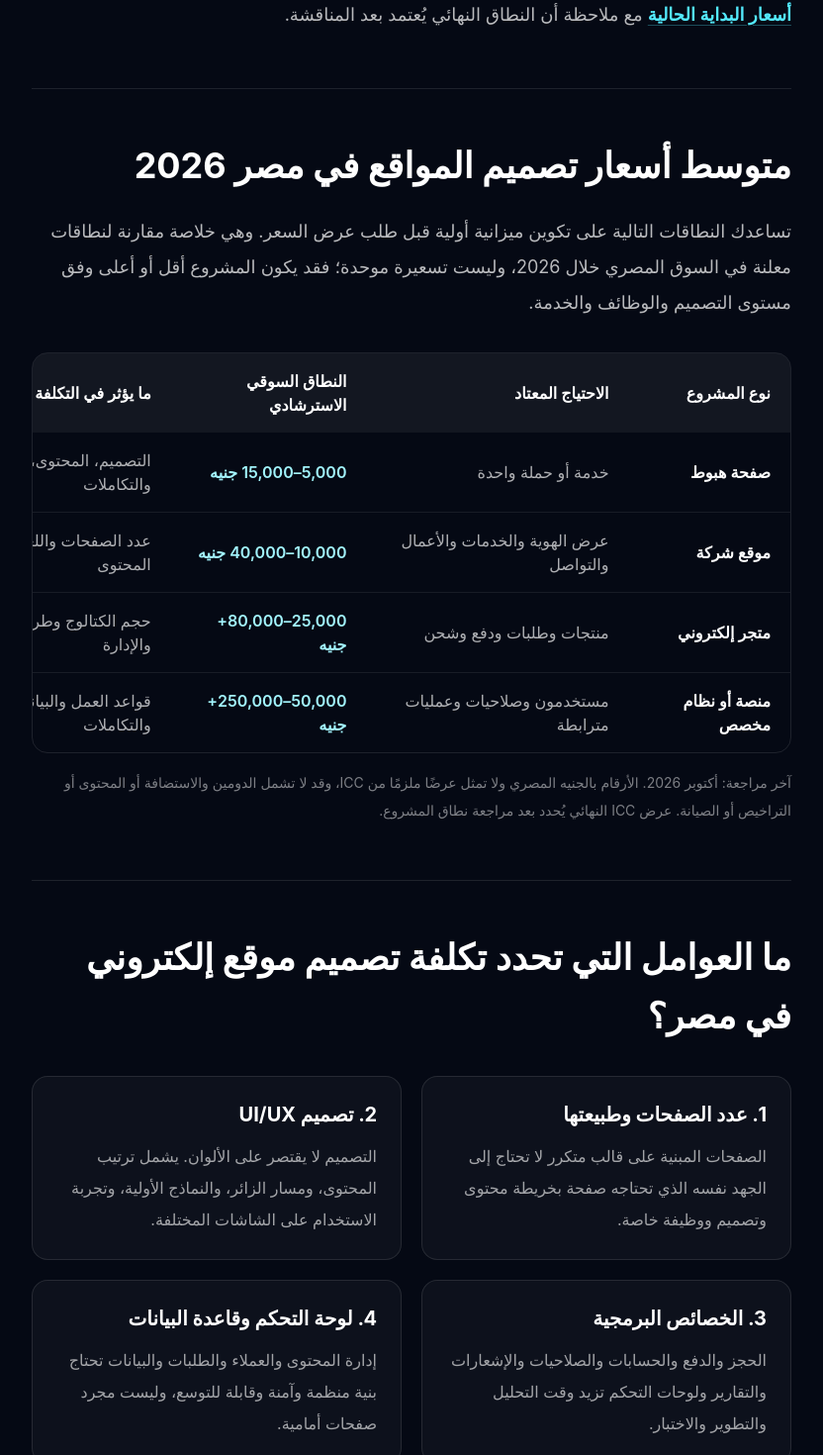
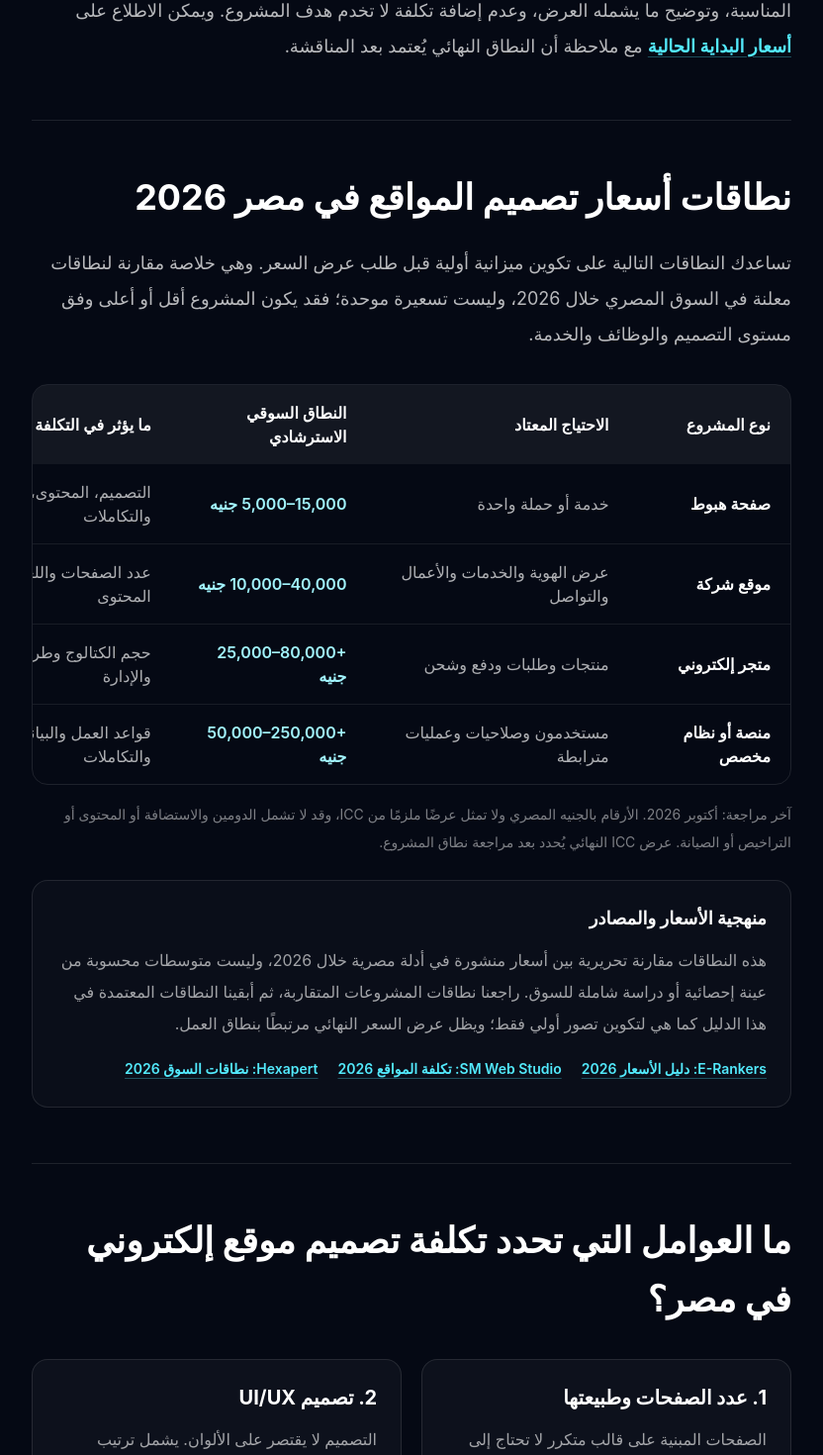
Before and after one commit to RahmaMory/ICC-Landing-page, a React (Vite) app: page /ar/blog/website-design-cost-egypt in a window 1280 px wide. Shown: the part 1866-3336 px from the top of the page at 99% size, without its empty margins (392-1224 px from the left). Built offline with nearby package versions, Linux system fonts and the light colour scheme.

Commit message:
Polish ICC blog pricing guide

```diff
--- a/src/data/routeMetadata.json
+++ b/src/data/routeMetadata.json
@@ -70,7 +70,7 @@
     "ogType": "article",
     "publishedTime": "2026-10-24",
     "modifiedTime": "2026-10-25",
-    "lastModified": "2026-10-24",
+    "lastModified": "2026-10-25",
     "sitemapPriority": "0.9"
   }
 }
--- a/src/pages/WebsiteDesignCostArticle.tsx
+++ b/src/pages/WebsiteDesignCostArticle.tsx
@@ -106,6 +106,32 @@ const articleStructuredData = {
 const sectionClass = "scroll-mt-28 border-t border-white/10 pt-12"
 const headingClass = "text-3xl font-bold leading-relaxed text-white sm:text-4xl"
 const paragraphClass = "mt-5 text-lg leading-9 text-white/72"
+const pricingRanges = [
+  {
+    type: "صفحة هبوط",
+    typicalNeed: "خدمة أو حملة واحدة",
+    price: "5,000–15,000",
+    factors: "التصميم، المحتوى، النماذج والتكاملات",
+  },
+  {
+    type: "موقع شركة",
+    typicalNeed: "عرض الهوية والخدمات والأعمال والتواصل",
+    price: "10,000–40,000",
+    factors: "عدد الصفحات واللغات وإدارة المحتوى",
+  },
+  {
+    type: "متجر إلكتروني",
+    typicalNeed: "منتجات وطلبات ودفع وشحن",
+    price: "25,000–80,000+",
+    factors: "حجم الكتالوج وطرق الدفع والشحن والإدارة",
+  },
+  {
+    type: "منصة أو نظام مخصص",
+    typicalNeed: "مستخدمون وصلاحيات وعمليات مترابطة",
+    price: "50,000–250,000+",
+    factors: "قواعد العمل والبيانات والتقارير والتكاملات",
+  },
+] as const
 
 export default function WebsiteDesignCostArticle() {
   return (
@@ -178,7 +204,7 @@ export default function WebsiteDesignCostArticle() {
                 <h2 id="quick-answer-title" className="text-2xl font-bold text-cyan-200">الإجابة المختصرة</h2>
                 <ul className="mt-5 space-y-4 text-base leading-8 text-white/75">
                   <li className="flex gap-3"><CheckCircle2 className="mt-1 h-5 w-5 shrink-0 text-cyan-300" aria-hidden="true" />تبدأ صفحة الهبوط في السوق غالبًا من نحو 5,000 جنيه، بينما تبدأ المواقع والأنظمة الأكبر من نطاقات أعلى.</li>
-                  <li className="flex gap-3"><CheckCircle2 className="mt-1 h-5 w-5 shrink-0 text-cyan-300" aria-hidden="true" />الأرقام المنشورة هنا متوسطات سوقية استرشادية، وليست عرض سعر ثابتًا من ICC.</li>
+                  <li className="flex gap-3"><CheckCircle2 className="mt-1 h-5 w-5 shrink-0 text-cyan-300" aria-hidden="true" />الأرقام المنشورة هنا مقارنات سوقية استرشادية، وليست عرض سعر ثابتًا من ICC أو متوسطًا إحصائيًا للسوق.</li>
                   <li className="flex gap-3"><CheckCircle2 className="mt-1 h-5 w-5 shrink-0 text-cyan-300" aria-hidden="true" />قد يبدأ الموقع البسيط من 7 إلى 10 أيام عمل.</li>
                   <li className="flex gap-3"><CheckCircle2 className="mt-1 h-5 w-5 shrink-0 text-cyan-300" aria-hidden="true" />المواقع متعددة الصفحات أو ذات الوظائف البرمجية تستغرق غالبًا من أسبوعين إلى ثلاثة أسابيع.</li>
                   <li className="flex gap-3"><CheckCircle2 className="mt-1 h-5 w-5 shrink-0 text-cyan-300" aria-hidden="true" />الأنظمة الأكثر تعقيدًا تحتاج إلى مراحل ومدة أطول.</li>
@@ -204,35 +230,84 @@ export default function WebsiteDesignCostArticle() {
             </section>
 
             <section id="website-types" className={sectionClass}>
-              <h2 className={headingClass}>متوسط أسعار تصميم المواقع في مصر 2026</h2>
+              <h2 className={headingClass}>نطاقات أسعار تصميم المواقع في مصر 2026</h2>
               <p className={paragraphClass}>
                 تساعدك النطاقات التالية على تكوين ميزانية أولية قبل طلب عرض السعر.
                 وهي خلاصة مقارنة لنطاقات معلنة في السوق المصري خلال 2026، وليست تسعيرة
                 موحدة؛ فقد يكون المشروع أقل أو أعلى وفق مستوى التصميم والوظائف والخدمة.
               </p>
-              <div className="mt-8 overflow-x-auto rounded-2xl border border-white/10">
+              <div className="mt-8 hidden overflow-x-auto rounded-2xl border border-white/10 md:block">
                 <table className="w-full min-w-[56rem] border-collapse text-right">
+                  <caption className="sr-only">نطاقات الأسعار الاسترشادية حسب نوع المشروع</caption>
                   <thead className="bg-white/[0.06] text-white">
                     <tr>
-                      <th className="px-5 py-4 font-semibold">نوع المشروع</th>
-                      <th className="px-5 py-4 font-semibold">الاحتياج المعتاد</th>
-                      <th className="px-5 py-4 font-semibold">النطاق السوقي الاسترشادي</th>
-                      <th className="px-5 py-4 font-semibold">ما يؤثر في التكلفة</th>
+                      <th scope="col" className="px-5 py-4 font-semibold">نوع المشروع</th>
+                      <th scope="col" className="px-5 py-4 font-semibold">الاحتياج المعتاد</th>
+                      <th scope="col" className="px-5 py-4 font-semibold">النطاق السوقي الاسترشادي</th>
+                      <th scope="col" className="px-5 py-4 font-semibold">ما يؤثر في التكلفة</th>
                     </tr>
                   </thead>
                   <tbody className="divide-y divide-white/8 text-white/68">
-                    <tr><td className="px-5 py-4 font-semibold text-white">صفحة هبوط</td><td className="px-5 py-4">خدمة أو حملة واحدة</td><td className="px-5 py-4 font-semibold text-cyan-200">5,000–15,000 جنيه</td><td className="px-5 py-4">التصميم، المحتوى، النماذج والتكاملات</td></tr>
-                    <tr><td className="px-5 py-4 font-semibold text-white">موقع شركة</td><td className="px-5 py-4">عرض الهوية والخدمات والأعمال والتواصل</td><td className="px-5 py-4 font-semibold text-cyan-200">10,000–40,000 جنيه</td><td className="px-5 py-4">عدد الصفحات واللغات وإدارة المحتوى</td></tr>
-                    <tr><td className="px-5 py-4 font-semibold text-white">متجر إلكتروني</td><td className="px-5 py-4">منتجات وطلبات ودفع وشحن</td><td className="px-5 py-4 font-semibold text-cyan-200">25,000–80,000+ جنيه</td><td className="px-5 py-4">حجم الكتالوج وطرق الدفع والشحن والإدارة</td></tr>
-                    <tr><td className="px-5 py-4 font-semibold text-white">منصة أو نظام مخصص</td><td className="px-5 py-4">مستخدمون وصلاحيات وعمليات مترابطة</td><td className="px-5 py-4 font-semibold text-cyan-200">50,000–250,000+ جنيه</td><td className="px-5 py-4">قواعد العمل والبيانات والتقارير والتكاملات</td></tr>
+                    {pricingRanges.map((item) => (
+                      <tr key={item.type}>
+                        <th scope="row" className="px-5 py-4 font-semibold text-white">{item.type}</th>
+                        <td className="px-5 py-4">{item.typicalNeed}</td>
+                        <td className="px-5 py-4 font-semibold text-cyan-200"><bdi dir="ltr">{item.price}</bdi>{" "}جنيه</td>
+                        <td className="px-5 py-4">{item.factors}</td>
+                      </tr>
+                    ))}
                   </tbody>
                 </table>
+              </div>
+              <div className="mt-8 grid gap-4 md:hidden" aria-label="نطاقات الأسعار الاسترشادية حسب نوع المشروع">
+                {pricingRanges.map((item) => (
+                  <article key={item.type} className="rounded-2xl border border-white/10 bg-white/[0.035] p-5">
+                    <h3 className="text-xl font-bold text-white">{item.type}</h3>
+                    <p className="mt-2 text-lg font-semibold text-cyan-200"><bdi dir="ltr">{item.price}</bdi>{" "}جنيه</p>
+                    <dl className="mt-4 space-y-3 text-sm leading-7">
+                      <div>
+                        <dt className="font-semibold text-white/85">الاحتياج المعتاد</dt>
+                        <dd className="text-white/62">{item.typicalNeed}</dd>
+                      </div>
+                      <div>
+                        <dt className="font-semibold text-white/85">ما يؤثر في التكلفة</dt>
+                        <dd className="text-white/62">{item.factors}</dd>
+                      </div>
+                    </dl>
+                  </article>
+                ))}
               </div>
               <p className="mt-4 text-sm leading-7 text-white/48">
                 آخر مراجعة: أكتوبر 2026. الأرقام بالجنيه المصري ولا تمثل عرضًا ملزمًا
                 من ICC، وقد لا تشمل الدومين والاستضافة أو المحتوى أو التراخيص أو
                 الصيانة. عرض ICC النهائي يُحدد بعد مراجعة نطاق المشروع.
               </p>
+              <aside className="mt-6 rounded-2xl border border-white/10 bg-white/[0.025] p-5 sm:p-6" aria-labelledby="pricing-methodology-title">
+                <h3 id="pricing-methodology-title" className="text-lg font-bold text-white">منهجية الأسعار والمصادر</h3>
+                <p className="mt-3 leading-8 text-white/62">
+                  هذه النطاقات مقارنة تحريرية بين أسعار منشورة في أدلة مصرية خلال
+                  2026، وليست متوسطات محسوبة من عينة إحصائية أو دراسة شاملة للسوق.
+                  راجعنا نطاقات المشروعات المتقاربة، ثم أبقينا النطاقات المعتمدة في
+                  هذا الدليل كما هي لتكوين تصور أولي فقط؛ ويظل عرض السعر النهائي مرتبطًا بنطاق العمل.
+                </p>
+                <ul className="mt-4 flex flex-wrap gap-x-5 gap-y-2 text-sm leading-7">
+                  <li>
+                    <a href="https://www.e-rankers.com/ar/blog/website-cost-egypt-ar.html" target="_blank" rel="noopener noreferrer" className="font-semibold text-cyan-300 underline decoration-cyan-300/30 underline-offset-4 hover:text-cyan-200">
+                      E-Rankers: دليل الأسعار 2026<span className="sr-only"> (يفتح في نافذة جديدة)</span>
+                    </a>
+                  </li>
+                  <li>
+                    <a href="https://smweb.studio/ar/guides/website-cost-in-egypt" target="_blank" rel="noopener noreferrer" className="font-semibold text-cyan-300 underline decoration-cyan-300/30 underline-offset-4 hover:text-cyan-200">
+                      SM Web Studio: تكلفة المواقع 2026<span className="sr-only"> (يفتح في نافذة جديدة)</span>
+                    </a>
+                  </li>
+                  <li>
+                    <a href="https://hexapert.com/website-design-cost-egypt/" target="_blank" rel="noopener noreferrer" className="font-semibold text-cyan-300 underline decoration-cyan-300/30 underline-offset-4 hover:text-cyan-200">
+                      Hexapert: نطاقات السوق 2026<span className="sr-only"> (يفتح في نافذة جديدة)</span>
+                    </a>
+                  </li>
+                </ul>
+              </aside>
             </section>
 
             <section id="cost-factors" className={sectionClass}>
@@ -558,11 +633,11 @@ export default function WebsiteDesignCostArticle() {
               </p>
               <div className="mt-7 flex flex-wrap gap-3">
                 <Link to="/#contact" className="inline-flex items-center gap-2 rounded-xl bg-blue-500 px-6 py-3.5 font-semibold transition hover:bg-blue-400">
-                  تواصل مع فريق ICC
+                  اطلب تقديرًا مبدئيًا لمشروعك
                   <ArrowLeft className="h-4 w-4" aria-hidden="true" />
                 </Link>
                 <Link to="/projects" className="inline-flex items-center rounded-xl border border-white/15 px-6 py-3.5 font-semibold text-white/85 transition hover:bg-white/7">
-                  شاهد سابقة الأعمال
+                  راجع سابقة أعمال ICC
                 </Link>
               </div>
             </section>
@@ -589,7 +664,7 @@ export default function WebsiteDesignCostArticle() {
                 </ul>
               </nav>
               <Link to="/#contact" className="mt-6 inline-flex w-full items-center justify-center gap-2 rounded-xl bg-blue-500 px-4 py-3 font-semibold text-white transition hover:bg-blue-400">
-                اطلب تقدير مشروعك
+                اطلب تقديرًا مبدئيًا
                 <ArrowLeft className="h-4 w-4" aria-hidden="true" />
               </Link>
             </div>
```
Also changed, not shown: 1 other file (tests, documents, lock files or other folders).
